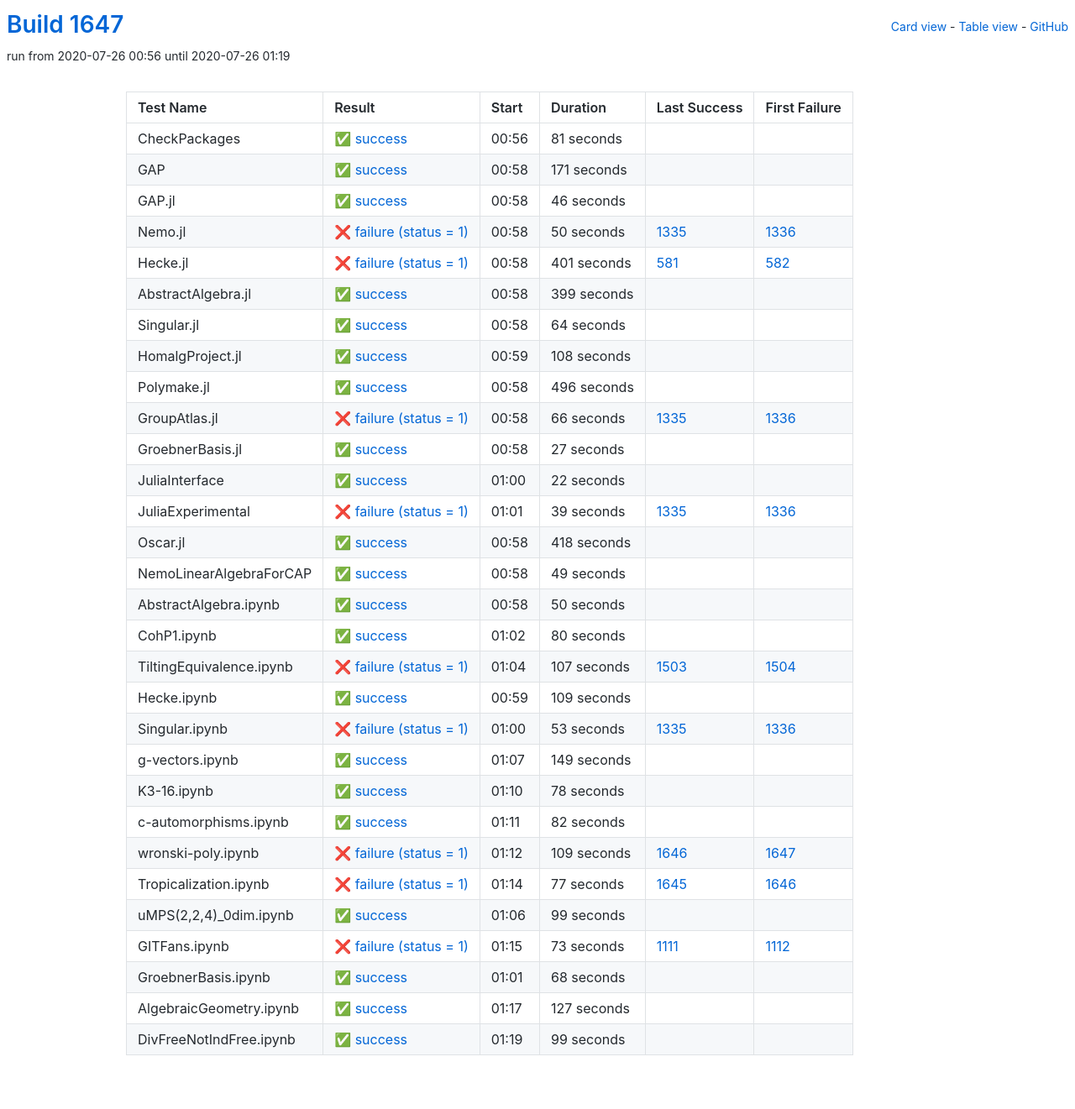
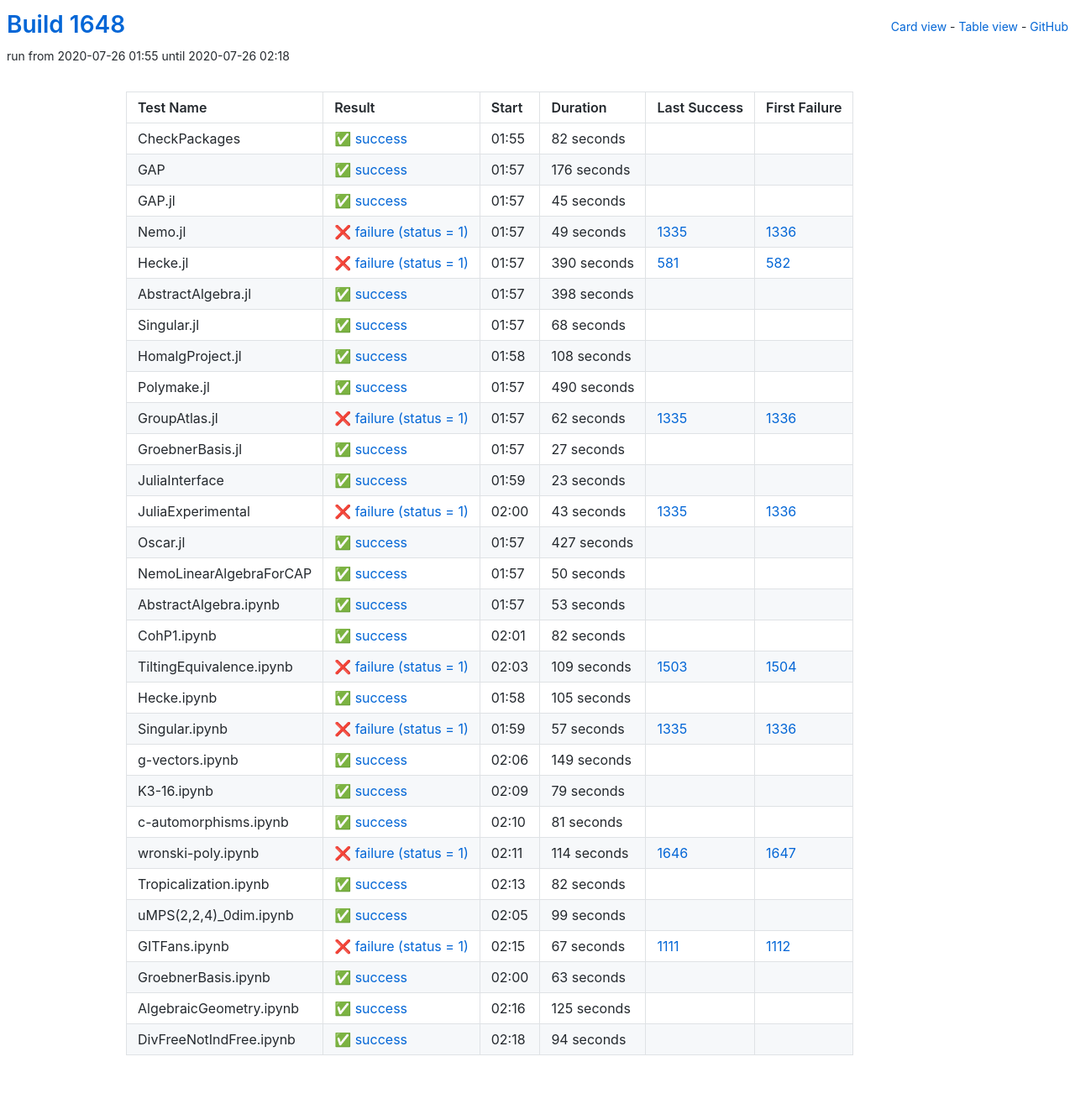
Before and after one commit to oscar-system/oscar-ci-status-1.4, a Jekyll site: the page built from table.html, in a window 1280 px wide. Shown: the whole page at 84% size. Built offline with Jekyll 4.4.1, drawn with Linux system fonts in a browser that asks for light colours.

Commit message:
Build #1648

```diff
--- a/_data/ci.yml
+++ b/_data/ci.yml
@@ -1,6 +1,6 @@
 ---
-build: 1647
-build_url: https://oscarci.mathematik.uni-kl.de/job/oscar-julia-1.4/1647/
+build: 1648
+build_url: https://oscarci.mathematik.uni-kl.de/job/oscar-julia-1.4/1648/
 job: oscar-julia-1.4
 organization: oscar-system
 repo: oscar-ci-status-1.4
@@ -8,92 +8,92 @@ repourl: https://github.com/oscar-system/oscar-ci-status-1.4
 tests:
 - name: CheckPackages
   id: checkpackages
-  log: https://oscarci.mathematik.uni-kl.de/job/oscar-julia-1.4/1647/artifact/logs/build-1647/CheckPackages.log
-  start: 2020-07-26 00:56
+  log: https://oscarci.mathematik.uni-kl.de/job/oscar-julia-1.4/1648/artifact/logs/build-1648/CheckPackages.log
+  start: 2020-07-26 01:55
   success: true
   exitcode: 0
   status: success
-  duration: 81
+  duration: 82
   last_success: false
   last_success_url:
   first_failure: false
   first_failure_url:
 - name: GAP
   id: gap
-  log: https://oscarci.mathematik.uni-kl.de/job/oscar-julia-1.4/1647/artifact/logs/build-1647/GAP.log
-  start: 2020-07-26 00:58
+  log: https://oscarci.mathematik.uni-kl.de/job/oscar-julia-1.4/1648/artifact/logs/build-1648/GAP.log
+  start: 2020-07-26 01:57
   success: true
   exitcode: 0
   status: success
-  duration: 171
+  duration: 176
   last_success: false
   last_success_url:
   first_failure: false
   first_failure_url:
 - name: GAP.jl
   id: gap-jl
-  log: https://oscarci.mathematik.uni-kl.de/job/oscar-julia-1.4/1647/artifact/logs/build-1647/GAP.jl.log
-  start: 2020-07-26 00:58
+  log: https://oscarci.mathematik.uni-kl.de/job/oscar-julia-1.4/1648/artifact/logs/build-1648/GAP.jl.log
+  start: 2020-07-26 01:57
   success: true
   exitcode: 0
   status: success
-  duration: 46
+  duration: 45
   last_success: false
   last_success_url:
   first_failure: false
   first_failure_url:
 - name: Nemo.jl
   id: nemo-jl
-  log: https://oscarci.mathematik.uni-kl.de/job/oscar-julia-1.4/1647/artifact/logs/build-1647/Nemo.jl.log
-  start: 2020-07-26 00:58
+  log: https://oscarci.mathematik.uni-kl.de/job/oscar-julia-1.4/1648/artifact/logs/build-1648/Nemo.jl.log
+  start: 2020-07-26 01:57
   success: false
   exitcode: 1
   status: failure
-  duration: 50
+  duration: 49
   last_success: 1335
   last_success_url: https://oscarci.mathematik.uni-kl.de/job/oscar-julia-1.4/1335/
   first_failure: 1336
   first_failure_url: https://oscarci.mathematik.uni-kl.de/job/oscar-julia-1.4/1336/
 - name: Hecke.jl
   id: hecke-jl
-  log: https://oscarci.mathematik.uni-kl.de/job/oscar-julia-1.4/1647/artifact/logs/build-1647/Hecke.jl.log
-  start: 2020-07-26 00:58
+  log: https://oscarci.mathematik.uni-kl.de/job/oscar-julia-1.4/1648/artifact/logs/build-1648/Hecke.jl.log
+  start: 2020-07-26 01:57
   success: false
   exitcode: 1
   status: failure
-  duration: 401
+  duration: 390
   last_success: 581
   last_success_url: https://oscarci.mathematik.uni-kl.de/job/oscar-julia-1.4/581/
   first_failure: 582
   first_failure_url: https://oscarci.mathematik.uni-kl.de/job/oscar-julia-1.4/582/
 - name: AbstractAlgebra.jl
   id: abstractalgebra-jl
-  log: https://oscarci.mathematik.uni-kl.de/job/oscar-julia-1.4/1647/artifact/logs/build-1647/AbstractAlgebra.jl.log
-  start: 2020-07-26 00:58
+  log: https://oscarci.mathematik.uni-kl.de/job/oscar-julia-1.4/1648/artifact/logs/build-1648/AbstractAlgebra.jl.log
+  start: 2020-07-26 01:57
   success: true
   exitcode: 0
   status: success
-  duration: 399
+  duration: 398
   last_success: false
   last_success_url:
   first_failure: false
   first_failure_url:
 - name: Singular.jl
   id: singular-jl
-  log: https://oscarci.mathematik.uni-kl.de/job/oscar-julia-1.4/1647/artifact/logs/build-1647/Singular.jl.log
-  start: 2020-07-26 00:58
+  log: https://oscarci.mathematik.uni-kl.de/job/oscar-julia-1.4/1648/artifact/logs/build-1648/Singular.jl.log
+  start: 2020-07-26 01:57
   success: true
   exitcode: 0
   status: success
-  duration: 64
+  duration: 68
   last_success: false
   last_success_url:
   first_failure: false
   first_failure_url:
 - name: HomalgProject.jl
   id: homalgproject-jl
-  log: https://oscarci.mathematik.uni-kl.de/job/oscar-julia-1.4/1647/artifact/logs/build-1647/HomalgProject.jl.log
-  start: 2020-07-26 00:59
+  log: https://oscarci.mathematik.uni-kl.de/job/oscar-julia-1.4/1648/artifact/logs/build-1648/HomalgProject.jl.log
+  start: 2020-07-26 01:58
   success: true
   exitcode: 0
   status: success
@@ -104,32 +104,32 @@ tests:
   first_failure_url:
 - name: Polymake.jl
   id: polymake-jl
-  log: https://oscarci.mathematik.uni-kl.de/job/oscar-julia-1.4/1647/artifact/logs/build-1647/Polymake.jl.log
-  start: 2020-07-26 00:58
+  log: https://oscarci.mathematik.uni-kl.de/job/oscar-julia-1.4/1648/artifact/logs/build-1648/Polymake.jl.log
+  start: 2020-07-26 01:57
   success: true
   exitcode: 0
   status: success
-  duration: 496
+  duration: 490
   last_success: false
   last_success_url:
   first_failure: false
   first_failure_url:
 - name: GroupAtlas.jl
   id: groupatlas-jl
-  log: https://oscarci.mathematik.uni-kl.de/job/oscar-julia-1.4/1647/artifact/logs/build-1647/GroupAtlas.jl.log
-  start: 2020-07-26 00:58
+  log: https://oscarci.mathematik.uni-kl.de/job/oscar-julia-1.4/1648/artifact/logs/build-1648/GroupAtlas.jl.log
+  start: 2020-07-26 01:57
   success: false
   exitcode: 1
   status: failure
-  duration: 66
+  duration: 62
   last_success: 1335
   last_success_url: https://oscarci.mathematik.uni-kl.de/job/oscar-julia-1.4/1335/
   first_failure: 1336
   first_failure_url: https://oscarci.mathematik.uni-kl.de/job/oscar-julia-1.4/1336/
 - name: GroebnerBasis.jl
   id: groebnerbasis-jl
-  log: https://oscarci.mathematik.uni-kl.de/job/oscar-julia-1.4/1647/artifact/logs/build-1647/GroebnerBasis.jl.log
-  start: 2020-07-26 00:58
+  log: https://oscarci.mathematik.uni-kl.de/job/oscar-julia-1.4/1648/artifact/logs/build-1648/GroebnerBasis.jl.log
+  start: 2020-07-26 01:57
   success: true
   exitcode: 0
   status: success
@@ -140,56 +140,44 @@ tests:
   first_failure_url:
 - name: JuliaInterface
   id: juliainterface
-  log: https://oscarci.mathematik.uni-kl.de/job/oscar-julia-1.4/1647/artifact/logs/build-1647/JuliaInterface.log
-  start: 2020-07-26 01:00
+  log: https://oscarci.mathematik.uni-kl.de/job/oscar-julia-1.4/1648/artifact/logs/build-1648/JuliaInterface.log
+  start: 2020-07-26 01:59
   success: true
   exitcode: 0
   status: success
-  duration: 22
+  duration: 23
   last_success: false
   last_success_url:
   first_failure: false
   first_failure_url:
 - name: JuliaExperimental
   id: juliaexperimental
-  log: https://oscarci.mathematik.uni-kl.de/job/oscar-julia-1.4/1647/artifact/logs/build-1647/JuliaExperimental.log
-  start: 2020-07-26 01:01
+  log: https://oscarci.mathematik.uni-kl.de/job/oscar-julia-1.4/1648/artifact/logs/build-1648/JuliaExperimental.log
+  start: 2020-07-26 02:00
   success: false
   exitcode: 1
   status: failure
-  duration: 39
+  duration: 43
   last_success: 1335
   last_success_url: https://oscarci.mathematik.uni-kl.de/job/oscar-julia-1.4/1335/
   first_failure: 1336
   first_failure_url: https://oscarci.mathematik.uni-kl.de/job/oscar-julia-1.4/1336/
 - name: Oscar.jl
   id: oscar-jl
-  log: https://oscarci.mathematik.uni-kl.de/job/oscar-julia-1.4/1647/artifact/logs/build-1647/Oscar.jl.log
-  start: 2020-07-26 00:58
+  log: https://oscarci.mathematik.uni-kl.de/job/oscar-julia-1.4/1648/artifact/logs/build-1648/Oscar.jl.log
+  start: 2020-07-26 01:57
   success: true
   exitcode: 0
   status: success
-  duration: 418
+  duration: 427
   last_success: false
   last_success_url:
   first_failure: false
   first_failure_url:
 - name: NemoLinearAlgebraForCAP
   id: nemolinearalgebraforcap
-  log: https://oscarci.mathematik.uni-kl.de/job/oscar-julia-1.4/1647/artifact/logs/build-1647/NemoLinearAlgebraForCAP.log
-  start: 2020-07-26 00:58
-  success: true
-  exitcode: 0
-  status: success
-  duration: 49
-  last_success: false
-  last_success_url:
-  first_failure: false
-  first_failure_url:
-- name: AbstractAlgebra.ipynb
-  id: abstractalgebra-ipynb
-  log: https://oscarci.mathematik.uni-kl.de/job/oscar-julia-1.4/1647/artifact/logs/build-1647/AbstractAlgebra.ipynb.log
-  start: 2020-07-26 00:58
+  log: https://oscarci.mathematik.uni-kl.de/job/oscar-julia-1.4/1648/artifact/logs/build-1648/NemoLinearAlgebraForCAP.log
+  start: 2020-07-26 01:57
   success: true
   exitcode: 0
   status: success
@@ -198,58 +186,70 @@ tests:
   last_success_url:
   first_failure: false
   first_failure_url:
-- name: CohP1.ipynb
-  id: cohp1-ipynb
-  log: https://oscarci.mathematik.uni-kl.de/job/oscar-julia-1.4/1647/artifact/logs/build-1647/CohP1.ipynb.log
-  start: 2020-07-26 01:02
+- name: AbstractAlgebra.ipynb
+  id: abstractalgebra-ipynb
+  log: https://oscarci.mathematik.uni-kl.de/job/oscar-julia-1.4/1648/artifact/logs/build-1648/AbstractAlgebra.ipynb.log
+  start: 2020-07-26 01:57
   success: true
   exitcode: 0
   status: success
-  duration: 80
+  duration: 53
+  last_success: false
+  last_success_url:
+  first_failure: false
+  first_failure_url:
+- name: CohP1.ipynb
+  id: cohp1-ipynb
+  log: https://oscarci.mathematik.uni-kl.de/job/oscar-julia-1.4/1648/artifact/logs/build-1648/CohP1.ipynb.log
+  start: 2020-07-26 02:01
+  success: true
+  exitcode: 0
+  status: success
+  duration: 82
   last_success: false
   last_success_url:
   first_failure: false
   first_failure_url:
 - name: TiltingEquivalence.ipynb
   id: tiltingequivalence-ipynb
-  log: https://oscarci.mathematik.uni-kl.de/job/oscar-julia-1.4/1647/artifact/logs/build-1647/TiltingEquivalence.ipynb.log
-  start: 2020-07-26 01:04
+  log: https://oscarci.mathematik.uni-kl.de/job/oscar-julia-1.4/1648/artifact/logs/build-1648/TiltingEquivalence.ipynb.log
+  start: 2020-07-26 02:03
   success: false
   exitcode: 1
   status: failure
-  duration: 107
+  duration: 109
   last_success: 1503
   last_success_url: https://oscarci.mathematik.uni-kl.de/job/oscar-julia-1.4/1503/
   first_failure: 1504
   first_failure_url: https://oscarci.mathematik.uni-kl.de/job/oscar-julia-1.4/1504/
 - name: Hecke.ipynb
   id: hecke-ipynb
-  log: https://oscarci.mathematik.uni-kl.de/job/oscar-julia-1.4/1647/artifact/logs/build-1647/Hecke.ipynb.log
-  start: 2020-07-26 00:59
+  log: https://oscarci.mathematik.uni-kl.de/job/oscar-julia-1.4/1648/artifact/logs/build-1648/Hecke.ipynb.log
+  start: 2020-07-26 01:58
   success: true
   exitcode: 0
   status: success
-  duration: 109
+  duration: 105
   last_success: false
   last_success_url:
   first_failure: false
   first_failure_url:
 - name: Singular.ipynb
   id: singular-ipynb
-  log: https://oscarci.mathematik.uni-kl.de/job/oscar-julia-1.4/1647/artifact/logs/build-1647/Singular.ipynb.log
-  start: 2020-07-26 01:00
+  log: https://oscarci.mathematik.uni-kl.de/job/oscar-julia-1.4/1648/artifact/logs/build-1648/Singular.ipynb.log
+  start: 2020-07-26 01:59
   success: false
   exitcode: 1
   status: failure
-  duration: 53
+  duration: 57
   last_success: 1335
   last_success_url: https://oscarci.mathematik.uni-kl.de/job/oscar-julia-1.4/1335/
   first_failure: 1336
   first_failure_url: https://oscarci.mathematik.uni-kl.de/job/oscar-julia-1.4/1336/
 - name: g-vectors.ipynb
   id: g-vectors-ipynb
-  log: https://oscarci.mathematik.uni-kl.de/job/oscar-julia-1.4/1647/artifact/logs/build-1647/g-vectors.ipynb.log
-  start: 2020-07-26 01:07
+  log: https://oscarci.mathematik.uni-kl.de/job/oscar-julia-1.4/1648/artifact/logs/build-1648/g-vectors.ipynb.log
+  start: 2020-07-26 02:06
   success: true
   exitcode: 0
   status: success
@@ -260,20 +260,44 @@ tests:
   first_failure_url:
 - name: K3-16.ipynb
   id: k3-16-ipynb
-  log: https://oscarci.mathematik.uni-kl.de/job/oscar-julia-1.4/1647/artifact/logs/build-1647/K3-16.ipynb.log
-  start: 2020-07-26 01:10
+  log: https://oscarci.mathematik.uni-kl.de/job/oscar-julia-1.4/1648/artifact/logs/build-1648/K3-16.ipynb.log
+  start: 2020-07-26 02:09
   success: true
   exitcode: 0
   status: success
-  duration: 78
+  duration: 79
   last_success: false
   last_success_url:
   first_failure: false
   first_failure_url:
 - name: c-automorphisms.ipynb
   id: c-automorphisms-ipynb
-  log: https://oscarci.mathematik.uni-kl.de/job/oscar-julia-1.4/1647/artifact/logs/build-1647/c-automorphisms.ipynb.log
-  start: 2020-07-26 01:11
+  log: https://oscarci.mathematik.uni-kl.de/job/oscar-julia-1.4/1648/artifact/logs/build-1648/c-automorphisms.ipynb.log
+  start: 2020-07-26 02:10
+  success: true
+  exitcode: 0
+  status: success
+  duration: 81
+  last_success: false
+  last_success_url:
+  first_failure: false
+  first_failure_url:
+- name: wronski-poly.ipynb
+  id: wronski-poly-ipynb
+  log: https://oscarci.mathematik.uni-kl.de/job/oscar-julia-1.4/1648/artifact/logs/build-1648/wronski-poly.ipynb.log
+  start: 2020-07-26 02:11
+  success: false
+  exitcode: 1
+  status: failure
+  duration: 114
+  last_success: 1646
+  last_success_url: https://oscarci.mathematik.uni-kl.de/job/oscar-julia-1.4/1646/
+  first_failure: 1647
+  first_failure_url: https://oscarci.mathematik.uni-kl.de/job/oscar-julia-1.4/1647/
+- name: Tropicalization.ipynb
+  id: tropicalization-ipynb
+  log: https://oscarci.mathematik.uni-kl.de/job/oscar-julia-1.4/1648/artifact/logs/build-1648/Tropicalization.ipynb.log
+  start: 2020-07-26 02:13
   success: true
   exitcode: 0
   status: success
@@ -282,34 +306,10 @@ tests:
   last_success_url:
   first_failure: false
   first_failure_url:
-- name: wronski-poly.ipynb
-  id: wronski-poly-ipynb
-  log: https://oscarci.mathematik.uni-kl.de/job/oscar-julia-1.4/1647/artifact/logs/build-1647/wronski-poly.ipynb.log
-  start: 2020-07-26 01:12
-  success: false
-  exitcode: 1
-  status: failure
-  duration: 109
-  last_success: 1646
-  last_success_url: https://oscarci.mathematik.uni-kl.de/job/oscar-julia-1.4/1646/
-  first_failure: 1647
-  first_failure_url: https://oscarci.mathematik.uni-kl.de/job/oscar-julia-1.4/1647/
-- name: Tropicalization.ipynb
-  id: tropicalization-ipynb
-  log: https://oscarci.mathematik.uni-kl.de/job/oscar-julia-1.4/1647/artifact/logs/build-1647/Tropicalization.ipynb.log
-  start: 2020-07-26 01:14
-  success: false
-  exitcode: 1
-  status: failure
-  duration: 77
-  last_success: 1645
-  last_success_url: https://oscarci.mathematik.uni-kl.de/job/oscar-julia-1.4/1645/
-  first_failure: 1646
-  first_failure_url: https://oscarci.mathematik.uni-kl.de/job/oscar-julia-1.4/1646/
 - name: uMPS(2,2,4)_0dim.ipynb
   id: umps-2-2-4-0dim-ipynb
-  log: https://oscarci.mathematik.uni-kl.de/job/oscar-julia-1.4/1647/artifact/logs/build-1647/uMPS-2-2-4-_0dim.ipynb.log
-  start: 2020-07-26 01:06
+  log: https://oscarci.mathematik.uni-kl.de/job/oscar-julia-1.4/1648/artifact/logs/build-1648/uMPS-2-2-4-_0dim.ipynb.log
+  start: 2020-07-26 02:05
   success: true
   exitcode: 0
   status: success
@@ -320,48 +320,48 @@ tests:
   first_failure_url:
 - name: GITFans.ipynb
   id: gitfans-ipynb
-  log: https://oscarci.mathematik.uni-kl.de/job/oscar-julia-1.4/1647/artifact/logs/build-1647/GITFans.ipynb.log
-  start: 2020-07-26 01:15
+  log: https://oscarci.mathematik.uni-kl.de/job/oscar-julia-1.4/1648/artifact/logs/build-1648/GITFans.ipynb.log
+  start: 2020-07-26 02:15
   success: false
   exitcode: 1
   status: failure
-  duration: 73
+  duration: 67
   last_success: 1111
   last_success_url: https://oscarci.mathematik.uni-kl.de/job/oscar-julia-1.4/1111/
   first_failure: 1112
   first_failure_url: https://oscarci.mathematik.uni-kl.de/job/oscar-julia-1.4/1112/
 - name: GroebnerBasis.ipynb
   id: groebnerbasis-ipynb
-  log: https://oscarci.mathematik.uni-kl.de/job/oscar-julia-1.4/1647/artifact/logs/build-1647/GroebnerBasis.ipynb.log
-  start: 2020-07-26 01:01
+  log: https://oscarci.mathematik.uni-kl.de/job/oscar-julia-1.4/1648/artifact/logs/build-1648/GroebnerBasis.ipynb.log
+  start: 2020-07-26 02:00
   success: true
   exitcode: 0
   status: success
-  duration: 68
+  duration: 63
   last_success: false
   last_success_url:
   first_failure: false
   first_failure_url:
 - name: AlgebraicGeometry.ipynb
   id: algebraicgeometry-ipynb
-  log: https://oscarci.mathematik.uni-kl.de/job/oscar-julia-1.4/1647/artifact/logs/build-1647/AlgebraicGeometry.ipynb.log
-  start: 2020-07-26 01:17
+  log: https://oscarci.mathematik.uni-kl.de/job/oscar-julia-1.4/1648/artifact/logs/build-1648/AlgebraicGeometry.ipynb.log
+  start: 2020-07-26 02:16
   success: true
   exitcode: 0
   status: success
-  duration: 127
+  duration: 125
   last_success: false
   last_success_url:
   first_failure: false
   first_failure_url:
 - name: DivFreeNotIndFree.ipynb
   id: divfreenotindfree-ipynb
-  log: https://oscarci.mathematik.uni-kl.de/job/oscar-julia-1.4/1647/artifact/logs/build-1647/DivFreeNotIndFree.ipynb.log
-  start: 2020-07-26 01:19
+  log: https://oscarci.mathematik.uni-kl.de/job/oscar-julia-1.4/1648/artifact/logs/build-1648/DivFreeNotIndFree.ipynb.log
+  start: 2020-07-26 02:18
   success: true
   exitcode: 0
   status: success
-  duration: 99
+  duration: 94
   last_success: false
   last_success_url:
   first_failure: false
```
Also changed, not shown: README.md.
